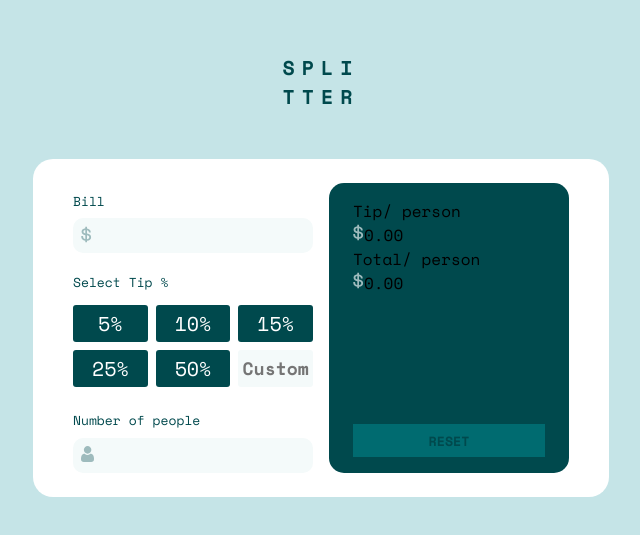
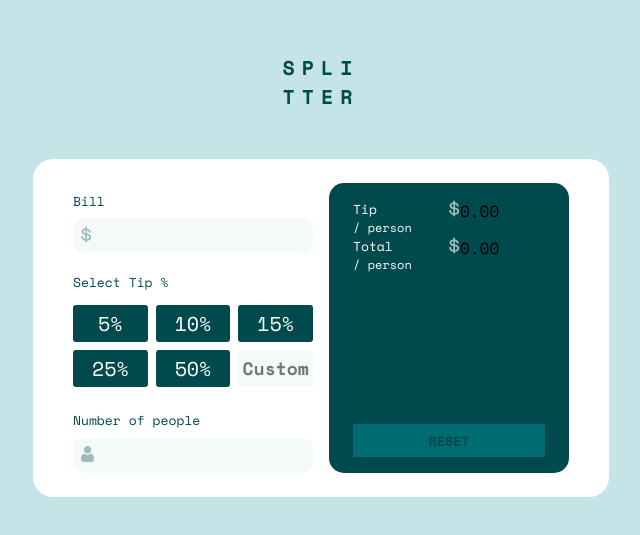
Before and after one commit to ripterdust/TipCalculator, a React (Create React App) app: page / in a window 1280 px wide. Shown: the part 125-660 px from the top of the page, without its empty margins (319-959 px from the left). Built offline with nearby package versions, Linux system fonts and the light colour scheme.

Commit message:
Agregado el flex

```diff
--- a/src/components/Result.js
+++ b/src/components/Result.js
@@ -8,7 +8,7 @@ export const Result = () => {
             <div className="info">
                 <div className="text">
                     <span>Tip</span>
-                    <span>/ person</span>
+                    <span className="small">/ person</span>
                 </div>
                 <div className="numbers">
                     <DollarSvg />
@@ -18,7 +18,7 @@ export const Result = () => {
             <div className="info">
                 <div className="text">
                     <span>Total</span>
-                    <span>/ person</span>
+                    <span className="small">/ person</span>
                 </div>
                 <div className="numbers">
                     <DollarSvg />
--- a/src/styles/parials/calculator.scss
+++ b/src/styles/parials/calculator.scss
@@ -85,6 +85,20 @@
 
 
             .info{
+                display: grid;
+                grid-template-columns: 1fr 1fr;
+
+                .text{
+                    color: $white;
+                    font-size: 13px;
+                    display: flex;
+                    justify-content: center;
+                    align-items: left;
+                    flex-direction: column;
+                    .small{
+                        font-size: 12px;
+                    }
+                }
 
             }
             button{
```
